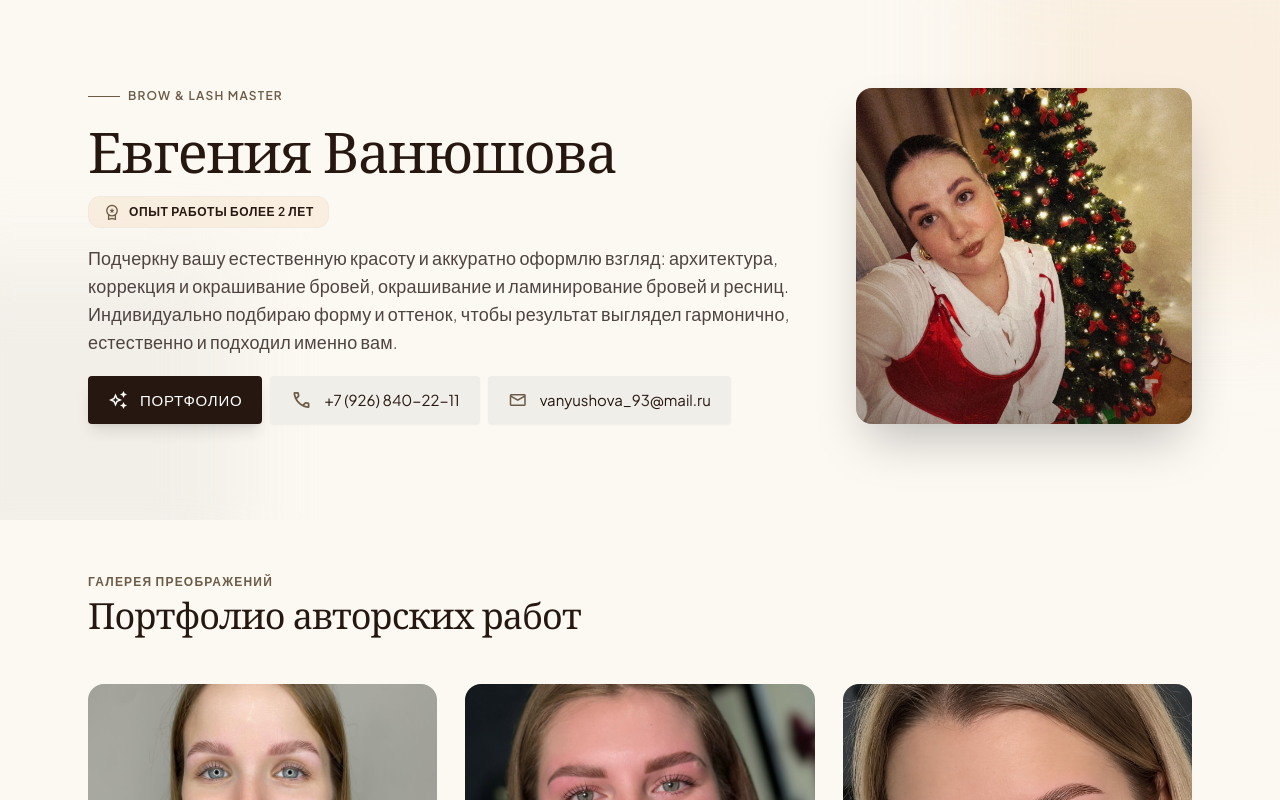
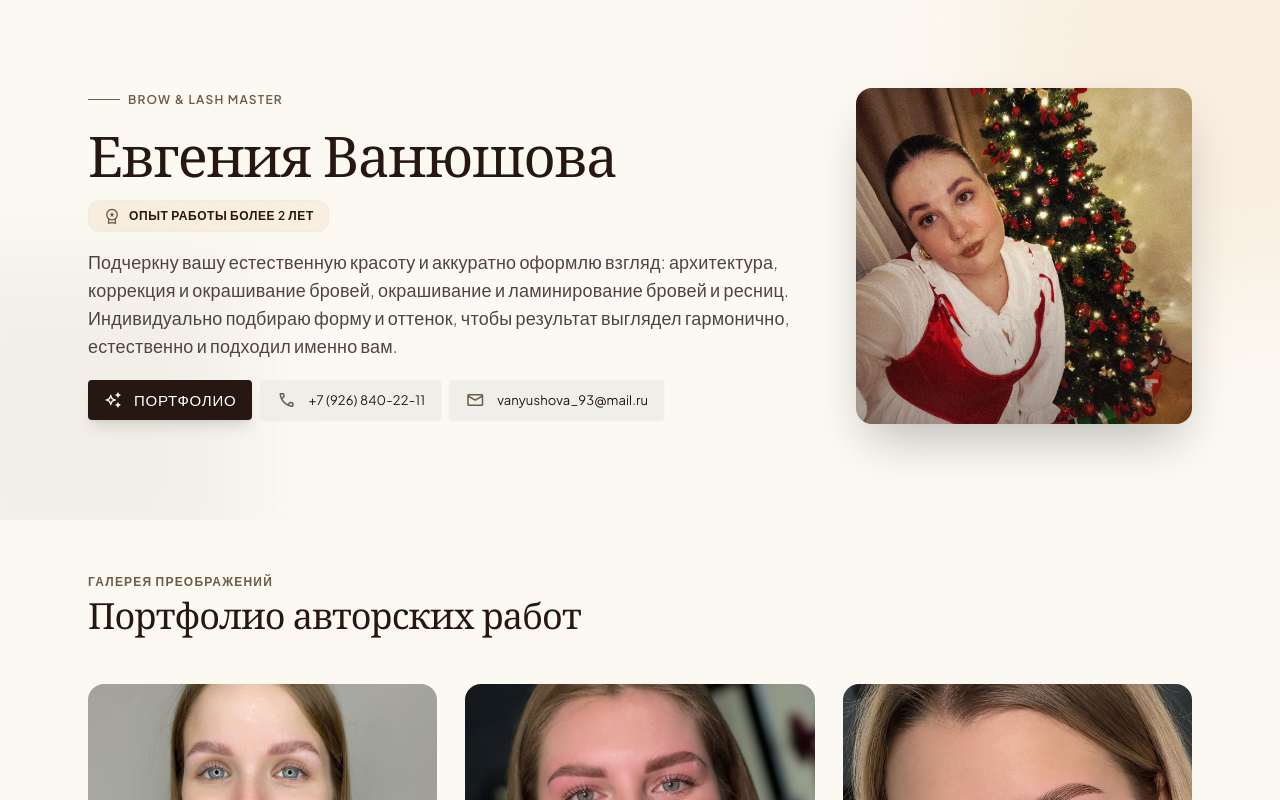
Before and after one commit to evgeniia-beauty/portfolio, a React (Vite) app: page / in a window 1280 px wide. Shown: the top 800 px of the page. Built offline with nearby package versions, Linux system fonts and the light colour scheme; a web font is replaced by a local one.

Commit message:
Hero section button sizing changed

```diff
--- a/src/components/HeroSection.tsx
+++ b/src/components/HeroSection.tsx
@@ -48,23 +48,23 @@ export function HeroSection() {
 
             <div className='flex w-full flex-col items-start gap-space-sm pt-space-xs md:flex-row md:flex-wrap xl:flex-nowrap'>
               <a
-                className='inline-flex h-12 w-fit shrink-0 items-center justify-center gap-3 rounded-lg bg-primary px-5 font-label-md text-label-lg uppercase tracking-wider text-on-primary shadow-lg transition-colors hover:bg-primary-container focus-visible:outline-2 focus-visible:outline-offset-2 focus-visible:outline-secondary'
+                className='inline-flex h-10 w-fit shrink-0 items-center justify-center gap-3 rounded-lg bg-primary px-4 font-label-md text-label-lg uppercase tracking-wider text-on-primary shadow-lg transition-colors hover:bg-primary-container focus-visible:outline-2 focus-visible:outline-offset-2 focus-visible:outline-secondary'
                 href='#portfolio'
               >
-                <MaterialIcon size={20}>auto_awesome</MaterialIcon>
+                <MaterialIcon size={18}>auto_awesome</MaterialIcon>
                 <span>Портфолио</span>
               </a>
               <a
-                className='inline-flex h-12 w-fit shrink-0 items-center justify-center gap-3 rounded-lg bg-surface-container px-5 font-body-sm text-body-md text-primary shadow-sm transition-colors hover:bg-surface-variant focus-visible:outline-2 focus-visible:outline-offset-2 focus-visible:outline-secondary'
+                className='inline-flex h-10 w-fit shrink-0 items-center justify-center gap-3 rounded-lg bg-surface-container px-4 font-body-sm text-body-sm text-primary shadow-sm transition-colors hover:bg-surface-variant focus-visible:outline-2 focus-visible:outline-offset-2 focus-visible:outline-secondary'
                 href='tel:+79268402211'
               >
-                <MaterialIcon className='text-secondary' size={22}>
+                <MaterialIcon className='text-secondary' size={20}>
                   call
                 </MaterialIcon>
                 <span className='whitespace-nowrap'>+7 (926) 840-22-11</span>
               </a>
               <a
-                className='inline-flex h-12 w-fit shrink-0 items-center justify-center gap-3 rounded-lg bg-surface-container px-5 font-body-sm text-body-md text-primary shadow-sm transition-colors hover:bg-surface-variant focus-visible:outline-2 focus-visible:outline-offset-2 focus-visible:outline-secondary'
+                className='inline-flex h-10 w-fit shrink-0 items-center justify-center gap-3 rounded-lg bg-surface-container px-4 font-body-sm text-body-sm text-primary shadow-sm transition-colors hover:bg-surface-variant focus-visible:outline-2 focus-visible:outline-offset-2 focus-visible:outline-secondary'
                 href='mailto:vanyushova_93@mail.ru'
               >
                 <MaterialIcon className='text-secondary' size={20}>
```
